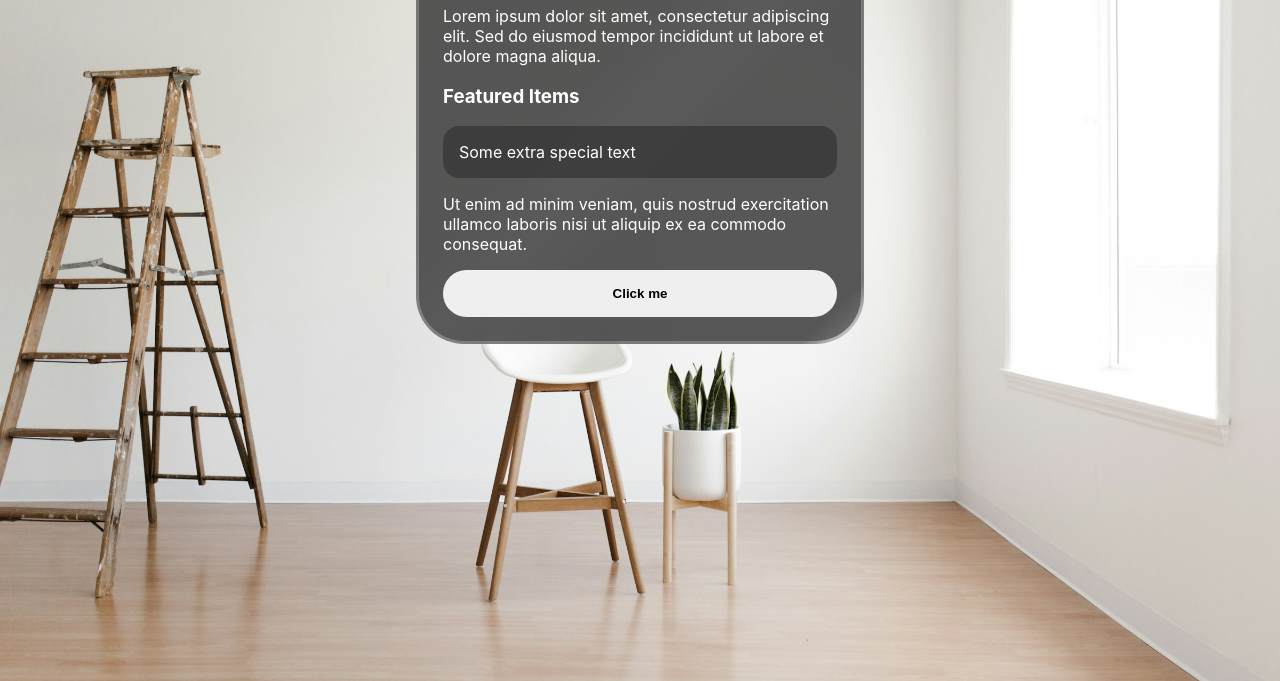
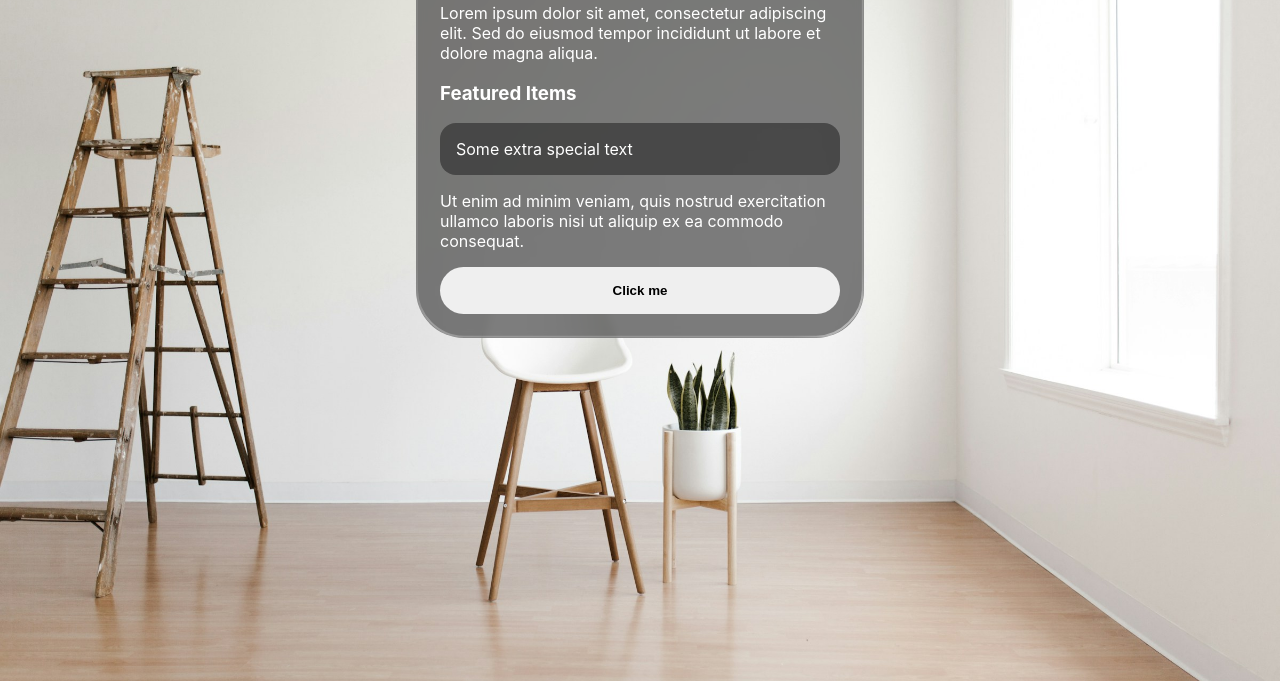
Before and after one commit to 1jss/vision-css, a plain HTML site: page index.html in a window 1280 px wide. Shown: the part 119-800 px from the top of the page. Drawn offline with Linux system fonts and the light colour scheme.

Commit message:
Rev 2 with SVG border

```diff
--- a/vision.css
+++ b/vision.css
@@ -24,40 +24,16 @@ body {
 }
 
 .card {
-  position: relative;
-  box-sizing: border-box;
-  border: 5px;
   padding: 24px;
-  color: #FFF;
   background: rgba(72, 72, 72, 0.7);
-  background-clip: padding-box;
-  border: solid 3px transparent;
+  backdrop-filter: blur(5px);
   border-radius: 48px;
-}
-
-.card:before {
-  content: '';
-  position: absolute;
-  top: 0;
-  right: 0;
-  bottom: 0;
-  left: 0;
-  z-index: -1;
-  margin: -3px;
-  border-radius: 48px;
-  background: rgb(255, 255, 255);
-  background: linear-gradient(135deg,
-    rgba(255, 255, 255, 0.7) 0%,
-      rgba(72, 72, 72, 0.7) 7%,
-      rgba(72, 72, 72, 0.7) 40%,
-      rgba(90, 90, 90, 0.7) 50%,
-      rgba(72, 72, 72, 0.7) 60%,
-      rgba(72, 72, 72, 0.7) 93%,
-      rgba(255, 255, 255, 0.7) 100%
-      );
-  backdrop-filter: blur(5px);
-  /*border: 1px solid rgba(90, 90, 90, 0.1);*/
-
+  border-width: 2px;
+  border-color: transparent;
+  border-image-source: url(border-image.svg);
+  border-image-slice:  16%;
+  border-image-width: 48px;
+  color: #fff;
 }
 
 .inner-card {
```
Also changed, not shown: index.html (+0 -1 lines), border-image.svg (added).
